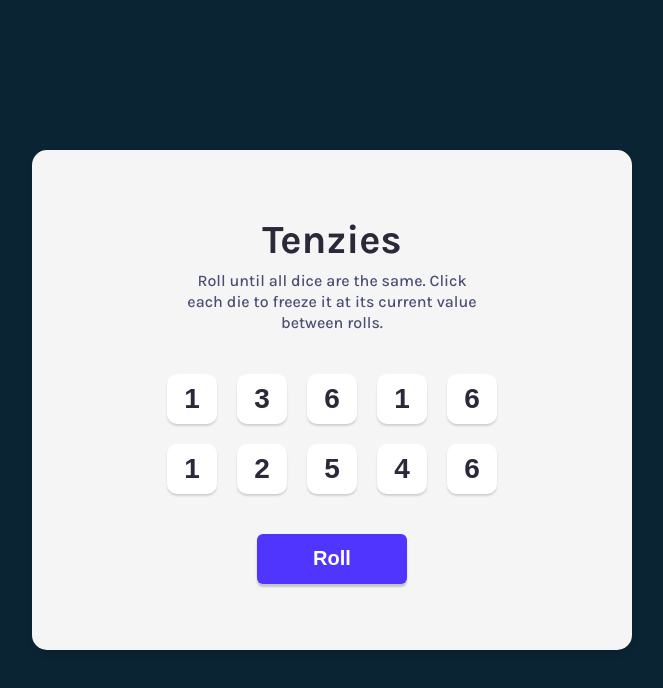
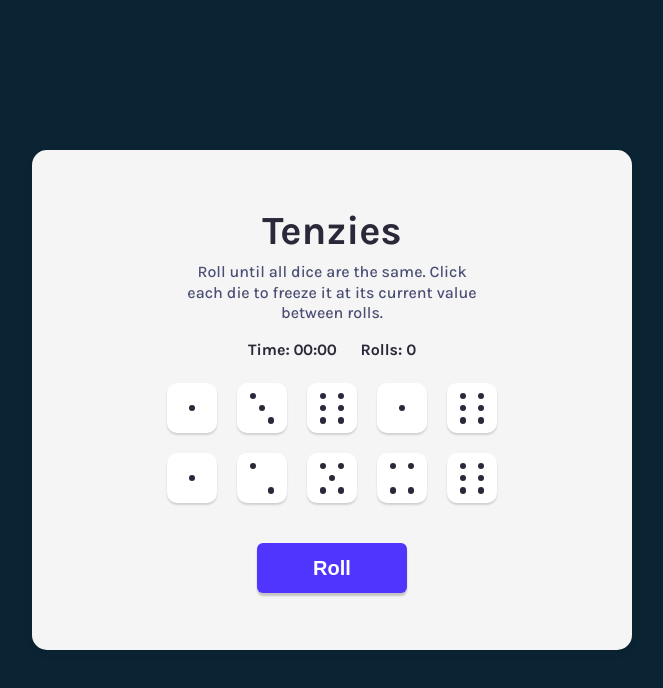
Before and after one commit to rahmatrafli1/tenzies, a React (Vite) app: page / in a window 1280 px wide. Shown: the top 688 px of the page, without its empty margins (308-971 px from the left). Built offline with nearby package versions, Linux system fonts and the light colour scheme.

Commit message:
Add game statistics and timer functionality; enhance die display with pip layout

```diff
--- a/App.jsx
+++ b/App.jsx
@@ -13,6 +13,9 @@ export default function App() {
   }
 
   const [dice, setDice] = useState(() => generateAllNewDice());
+  const [rolls, setRolls] = useState(0);
+  const [seconds, setSeconds] = useState(0);
+  const [started, setStarted] = useState(false);
   const gameWon =
     dice.every((die) => die.isHeld) &&
     dice.every((die) => die.value === dice[0].value);
@@ -20,7 +23,12 @@ export default function App() {
   function rollDice() {
     if (gameWon) {
       setDice(generateAllNewDice());
+      setRolls(0);
+      setSeconds(0);
+      setStarted(false);
     } else {
+      setStarted(true);
+      setRolls((r) => r + 1);
       setDice((oldDice) =>
         oldDice.map((die) =>
           die.isHeld ? die : { ...die, value: Math.ceil(Math.random() * 6) },
@@ -30,6 +38,7 @@ export default function App() {
   }
 
   function hold(id) {
+    setStarted(true);
     setDice((oldDice) =>
       oldDice.map((die) =>
         die.id === id ? { ...die, isHeld: !die.isHeld } : die,
@@ -54,12 +63,27 @@ export default function App() {
     }
   }, [gameWon]);
 
+  useEffect(() => {
+    if (!started || gameWon) return;
+    const id = setInterval(() => setSeconds((s) => s + 1), 1000);
+    return () => clearInterval(id);
+  }, [started, gameWon]);
+
+  function formatTime(total) {
+    const m = String(Math.floor(total / 60)).padStart(2, "0");
+    const s = String(total % 60).padStart(2, "0");
+    return `${m}:${s}`;
+  }
+
   return (
     <main>
       {gameWon && <Confetti />}
       <div aria-live="polite" className="sr-only">
         {gameWon && (
-          <p>Congratulations! You won! Press "New Game" to start again.</p>
+          <p>
+            Congratulations! You won in {rolls} rolls and {formatTime(seconds)}!
+            Press "New Game" to start again.
+          </p>
         )}
       </div>
       <h1 className="title">Tenzies</h1>
@@ -67,6 +91,11 @@ export default function App() {
         Roll until all dice are the same. Click each die to freeze it at its
         current value between rolls.
       </p>
+      <div className="stats">
+        <span>Time: {formatTime(seconds)}</span>
+        <span>Rolls: {rolls}</span>
+      </div>
+
       <div className="dice-container">{diceElements}</div>
       <button ref={buttonRef} className="roll-dice" onClick={rollDice}>
         {gameWon ? "New Game" : "Roll"}
--- a/components/Die.jsx
+++ b/components/Die.jsx
@@ -1,3 +1,12 @@
+const PIP_LAYOUT = {
+  1: [4],
+  2: [0, 8],
+  3: [0, 4, 8],
+  4: [0, 2, 6, 8],
+  5: [0, 2, 4, 6, 8],
+  6: [0, 2, 3, 5, 6, 8],
+};
+
 export default function Die(props) {
   const styles = {
     backgroundColor: props.isHeld ? "#59E391" : "white",
@@ -8,10 +17,16 @@ export default function Die(props) {
       style={styles}
       onClick={props.hold}
       aria-pressed={props.isHeld}
-      aria-label={`Die with value ${props.value},
-            ${props.isHeld ? "held" : "not held"}`}
+      aria-label={`Die with value ${props.value}, ${props.isHeld ? "held" : "not held"}`}
     >
-      {props.value}
+      <span className="pips" aria-hidden="true">
+        {Array.from({ length: 9 }, (_, i) => (
+          <span
+            key={i}
+            className={PIP_LAYOUT[props.value].includes(i) ? "pip" : ""}
+          />
+        ))}
+      </span>
     </button>
   );
 }
--- a/index.css
+++ b/index.css
@@ -51,7 +51,7 @@ main {
   color: #4a4e74;
   text-align: center;
   max-width: 300px;
-  margin: 0 0 40px;
+  margin: 0 0 16px;
 }
 
 .dice-container {
@@ -113,6 +113,31 @@ canvas {
   pointer-events: none;
 }
 
+.stats {
+  display: flex;
+  gap: 24px;
+  margin: 0 0 24px;
+  font-weight: 700;
+  color: #2b283a;
+  font-variant-numeric: tabular-nums;
+}
+
+.pips {
+  display: grid;
+  grid-template: repeat(3, 1fr) / repeat(3, 1fr);
+  width: 100%;
+  height: 100%;
+  padding: 14%;
+  place-items: center;
+}
+
+.pip {
+  width: 70%;
+  aspect-ratio: 1;
+  border-radius: 50%;
+  background-color: #2b283a;
+}
+
 @media (max-width: 480px) {
   body {
     padding: 10px;
```
